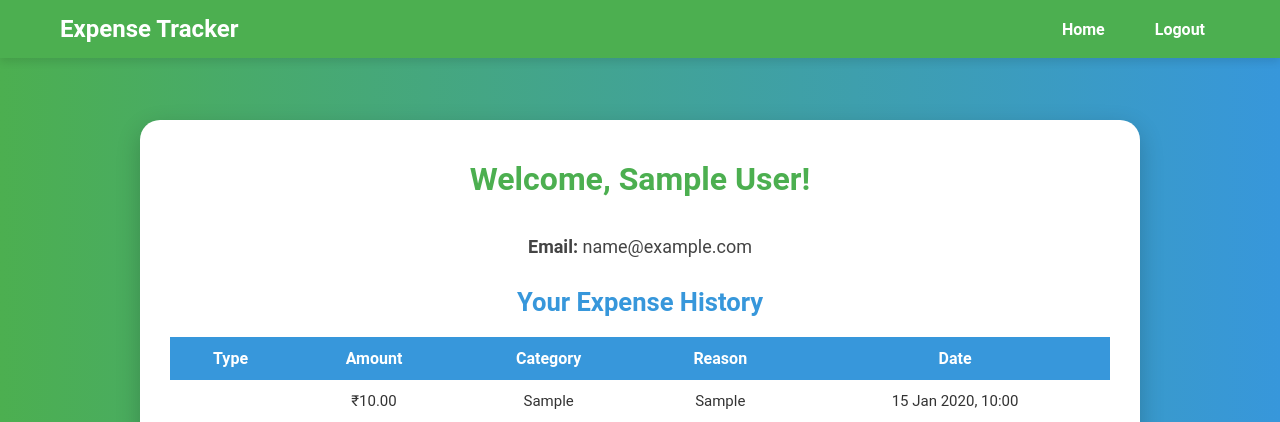
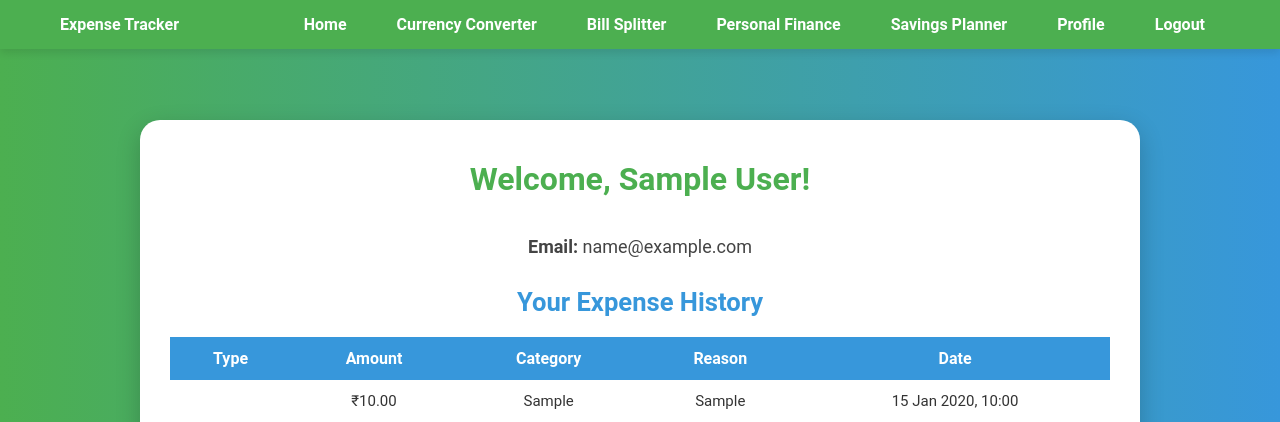
Before and after one commit to JAIdamodharan/expense-tracker, a PHP site: page /dashboard.php in a window 1280 px wide. Shown: the top 422 px of the page. Run offline with PHP 8.4, Linux system fonts and the light colour scheme; the visitor is signed in with stand-in values (Sample User, id 1); tables that the repository leaves empty or names only in its code hold one stand-in row (values such as "Sample post").

Commit message:
changed the navbar

```diff
--- a/php/dashboard.php
+++ b/php/dashboard.php
@@ -116,7 +116,7 @@ $conn->close();
             max-width: 1200px; margin: 0 auto; padding: 0 20px;
         }
 
-        .nav-content h1 { font-size: 1.5rem; }
+        .nav-content h1 { font-size: 1rem; }
 
         .nav-links { list-style: none; display: flex; gap: 20px; }
         .nav-links a {
@@ -186,17 +186,20 @@ $conn->close();
     </style>
 </head>
 <body>
-
-    <div class="navbar">
+    <nav class="navbar">
             <div class="nav-content">
                 <h1>Expense Tracker</h1>
                 <ul class="nav-links">
                     <li><a href="../pages/home.php">Home</a></li>
+                    <li><a href="../pages/convertor.html">Currency Converter</a></li>
+                    <li><a href="../pages/bill_split.html">Bill Splitter</a></li>
+                    <li><a href="../pages/personaltracker.php">Personal Finance</a></li>
+                    <li><a href="../pages/savings_planner.html">Savings Planner</a></li>
+                    <li><a href="dashboard.php">Profile</a></li>
                     <li><a href="logout.php">Logout</a></li>
                 </ul>
             </div>
-    </div>
-
+      </nav>
     <div class="dashboard-container">
         <h2>Welcome, <?php echo htmlspecialchars($name); ?>!</h2><br><br>
         <p><strong>Email:</strong> <?php echo htmlspecialchars($email); ?></p>
```
Lines whose indentation alone changed are shown as unchanged.
